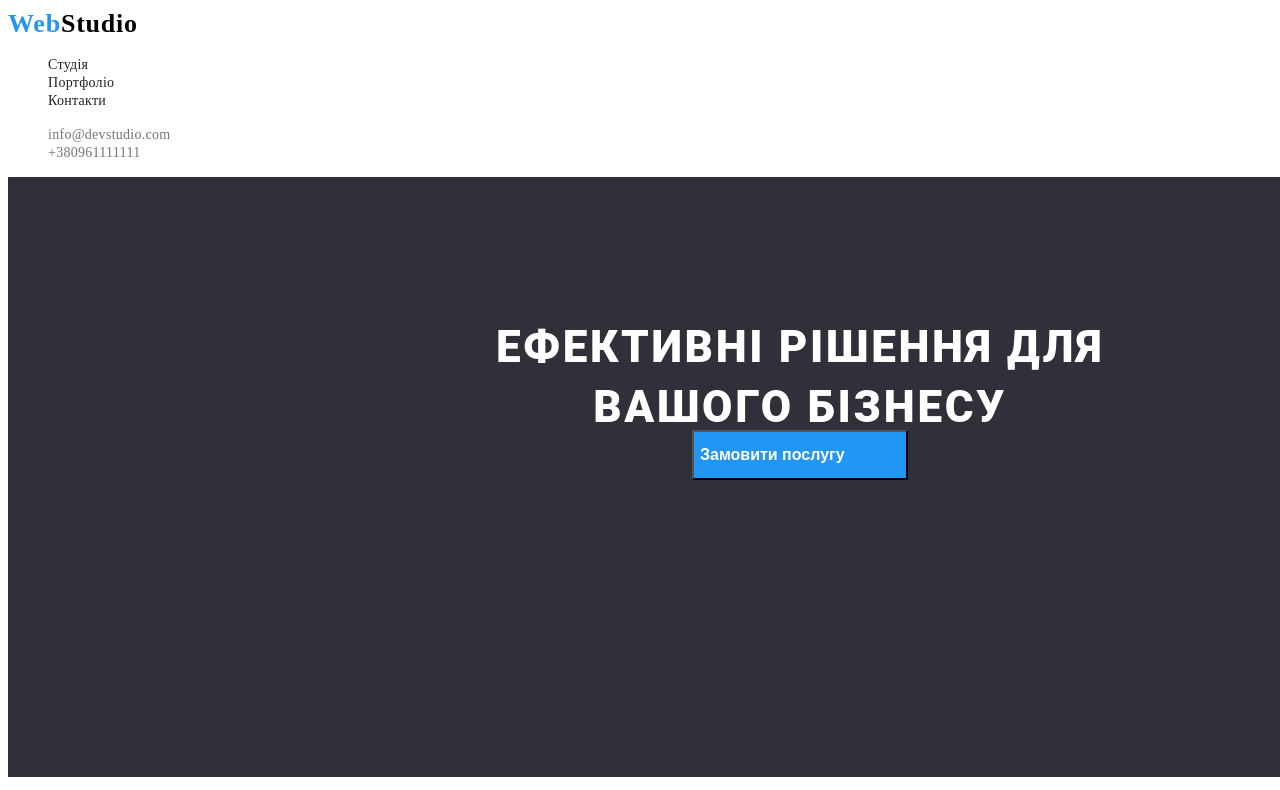
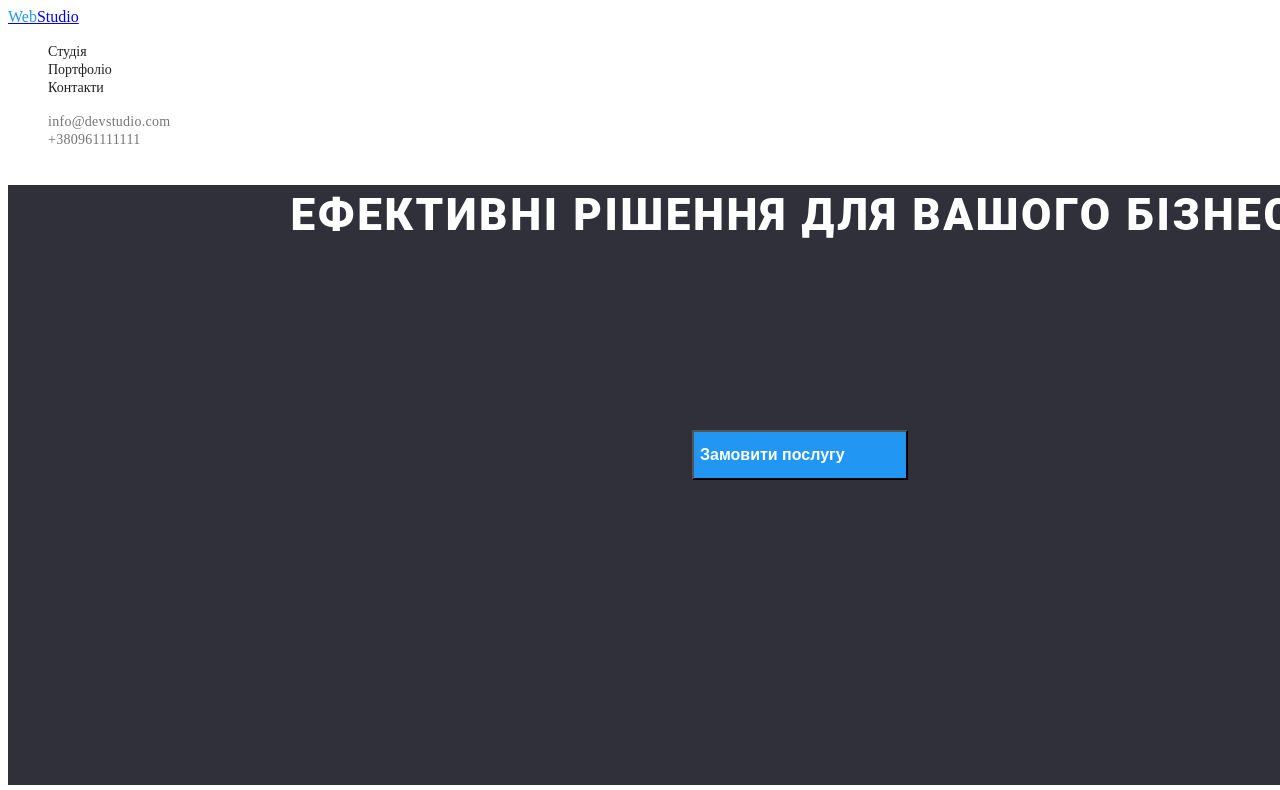
Before and after one commit to Kristinohka/goit-markup-hw-02, a plain HTML site: page index.html in a window 1280 px wide. Shown: the top 790 px of the page. Drawn offline with Linux system fonts and the light colour scheme.

Commit message:
Update styles.css

```diff
--- a/css/styles.css
+++ b/css/styles.css
@@ -1,10 +1,11 @@
+body:
+
 .logo{
+    font-family:Raleway;
     color: rgba(0, 0, 0, 1);
     font-style: normal;
     font-weight: 700;
     font-size: 26px;
-    line-height: 31px;
-    letter-spacing: 0.03em;
     text-decoration: none;
 }
 
@@ -20,8 +21,6 @@
     color: rgba(33, 33, 33, 1);
     font-weight: 500;
 font-size: 14px;
-line-height: 16px;
-letter-spacing: 0.02em;
 cursor: pointer;
 text-decoration: none;
 }
@@ -59,11 +58,7 @@ top: 80px;
 }
 .title{
 color: rgba(255, 255, 255, 1);
-position: absolute;
-width: 696px;
-height: 120px;
-left: 452px;
-top: 280px;
+
 font-family: 'Roboto';
 font-style: normal;
 font-weight: 900;
```
